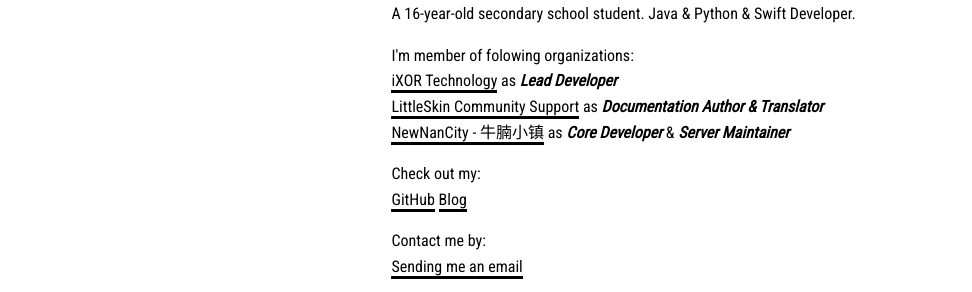
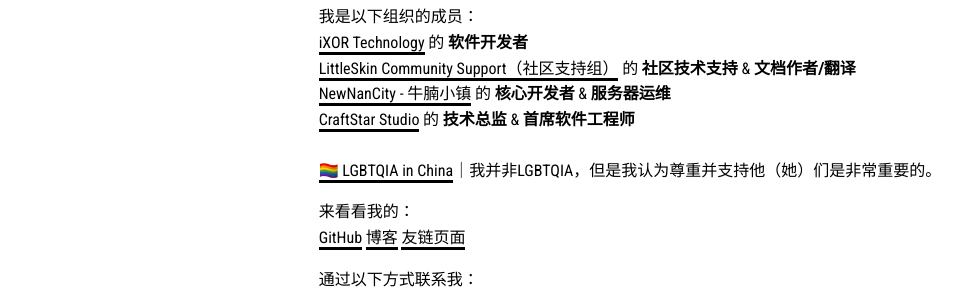
Before and after one commit to Cubik65536/Cubik65536.github.io, a plain HTML site: page index.html in a window 1280 px wide. Shown: the part 302-594 px from the top of the page, without its empty margins (10-982 px from the left). Drawn offline with nearby package versions, Linux system fonts and the light colour scheme.

Commit message:
Make some changes

```diff
--- a/index.html
+++ b/index.html
@@ -32,34 +32,40 @@
             </div>
             <div>
                 <p>
-                    A 16-year-old secondary school student. Java & Python & Swift Developer.
+                    嗨！我是Cubik，一个16岁的中学生，Java、Python 和 Swift 开发者
                 </p>
                 <p>
-                    I'm member of folowing organizations:
+                    我是以下组织的成员：
                     <br/>
-                    <a class="link" href="https://github.com/iXORTech">iXOR Technology</a> as <b><i>Lead Developer</i></b>
+                    <a class="link" href="https://github.com/iXORTech">iXOR Technology</a> 的 <b>软件开发者</b>
                     <br/>
-                    <a class="link" href="https://github.com/littleskincommspt">LittleSkin Community Support</a> as <b><i>Documentation Author & Translator</i></b>
+                    <a class="link" href="https://github.com/littleskincommspt">LittleSkin Community Support（社区支持组）</a> 的 <b>社区技术支持</b> & <b>文档作者/翻译</b>
                     <br/>
-                    <a class="link" href="https://github.com/NewNanCity">NewNanCity - 牛腩小镇</a> as <b><i>Core Developer</i></b> & <b><i>Server Maintainer</i></b>
+                    <a class="link" href="https://github.com/NewNanCity">NewNanCity - 牛腩小镇</a> 的 <b>核心开发者</b> & <b>服务器运维</b>
+                    <br/>
+                    <a class="link" href="https://github.com/CraftStarStudio">CraftStar Studio</a> 的 <b>技术总监</b> & <b>首席软件工程师</b>
+                    <br/>
+                    <br/>
+                    <a class="link" href="https://github.com/LGBT-CN">🏳️‍🌈 LGBTQIA in China</a>｜我并非LGBTQIA，但是我认为尊重并支持他（她）们是非常重要的。
                 </p>
                 <p>
-                    Check out my:
+                    来看看我的：
                     <br/>
                     <a class="link" href="https://github.com/Cubik65536">GitHub</a>
-                    <a class="link" href="https://blog.cubik65536.top">Blog</a>
+                    <a class="link" href="https://blog.cubik65536.top">博客</a>
+                    <a class="link" href="https://blog.cubik65536.top/friends">友链页面</a>
                 </p>
                 <p>
-                    Contact me by:
+                    通过以下方式联系我：
                     <br/>
-                    <a class="link" href="mailto:cubik65536@cubik65536.top">Sending me an email</a>
+                    <a class="link" href="mailto:cubik65536@cubik65536.top">电子邮件</a>
                 </p>
             </div>
             <footer>
                 <hr>
                 <a class="link" href="https://github.com/Cubik65536" title="GitHub"><i data-feather="github"></i></a>
                 <a class="link" href="mailto:cubik65536@cubik65536.top" title="Email"><i data-feather="mail"></i></a>
-                | Copyright &copy; 2021 Cubik65536
+                | Copyright &copy; 2021 Cubik65536. All rights reserved.
                 | Inspired by <a class="link" href="https://github.com/athul/archie">Archie Theme</a> & <a
                 class="link" href="https://www.skyzh.dev">Skyzh</a>
             </footer>
```
